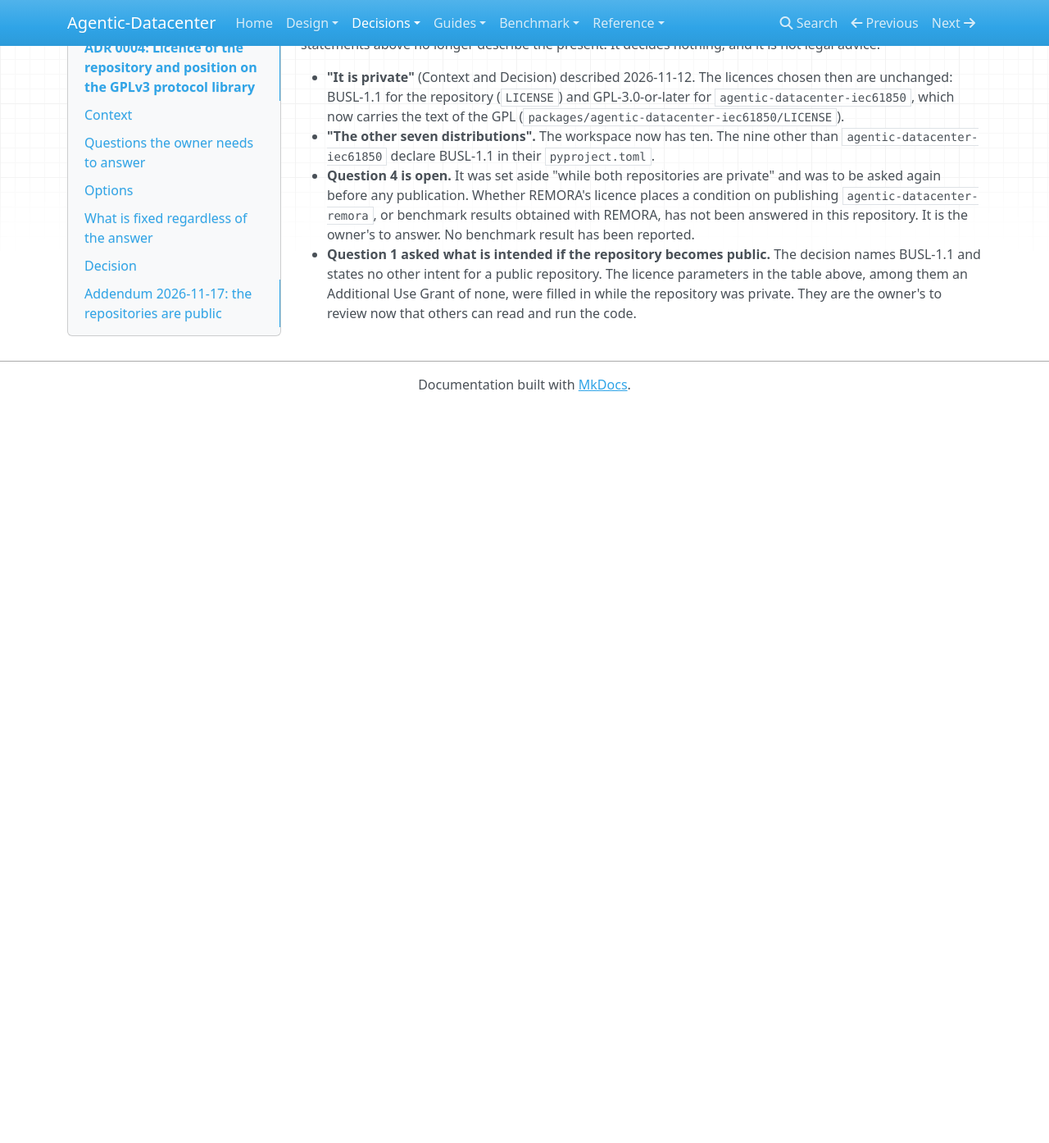
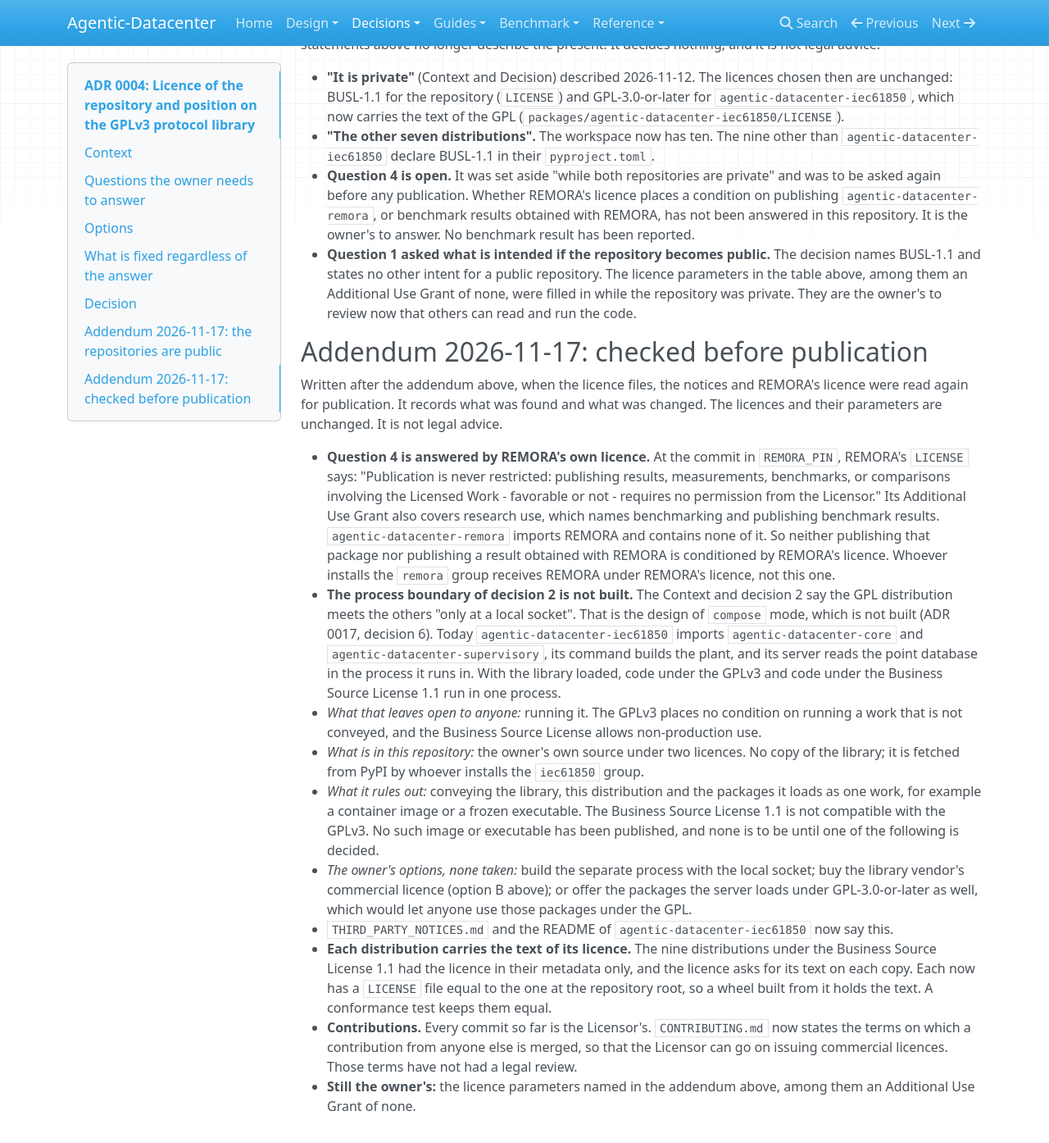
Before and after one commit to agentic-datacenter/agentic-datacenter, an MkDocs documentation site: the page built from docs/design/adr/0004-licence-position.md, in a window 1280 px wide and 1400 px high, scrolled down 2455 px. Shown: the top 1394 px of the window at 82% size. Built offline with MkDocs 1.6.1, drawn with Linux system fonts in a browser that asks for light colours; nearby versions of some CDN libraries; before the commit the page ends 2952 px from its top, so only the background shows below that.

Commit message:
Carry the licence text in every distribution, state the terms for contributions, and record the licence position for publication
Each of the nine BUSL-1.1 distributions has the licence text, so a wheel
built from it holds it; a conformance test keeps them equal to the root.
CONTRIBUTING states the grant a contributor gives the Licensor.

ADR 0004 gets an addendum: REMORA's licence answers question 4, and the
process boundary of decision 2 is not built, so the IEC 61850 server runs
in one process with BUSL-1.1 code. The notices and that package's README
say what this allows and what it rules out. ADC-IEC-005, ADC-PRV-005.

```diff
--- a/docs/design/adr/0004-licence-position.md
+++ b/docs/design/adr/0004-licence-position.md
@@ -69,3 +69,18 @@ REMORA-research is a public repository, and this repository is being made public
 - **"The other seven distributions".** The workspace now has ten. The nine other than `agentic-datacenter-iec61850` declare BUSL-1.1 in their `pyproject.toml`.
 - **Question 4 is open.** It was set aside "while both repositories are private" and was to be asked again before any publication. Whether REMORA's licence places a condition on publishing `agentic-datacenter-remora`, or benchmark results obtained with REMORA, has not been answered in this repository. It is the owner's to answer. No benchmark result has been reported.
 - **Question 1 asked what is intended if the repository becomes public.** The decision names BUSL-1.1 and states no other intent for a public repository. The licence parameters in the table above, among them an Additional Use Grant of none, were filled in while the repository was private. They are the owner's to review now that others can read and run the code.
+
+## Addendum 2026-11-17: checked before publication
+
+Written after the addendum above, when the licence files, the notices and REMORA's licence were read again for publication. It records what was found and what was changed. The licences and their parameters are unchanged. It is not legal advice.
+
+- **Question 4 is answered by REMORA's own licence.** At the commit in `REMORA_PIN`, REMORA's `LICENSE` says: "Publication is never restricted: publishing results, measurements, benchmarks, or comparisons involving the Licensed Work - favorable or not - requires no permission from the Licensor." Its Additional Use Grant also covers research use, which names benchmarking and publishing benchmark results. `agentic-datacenter-remora` imports REMORA and contains none of it. So neither publishing that package nor publishing a result obtained with REMORA is conditioned by REMORA's licence. Whoever installs the `remora` group receives REMORA under REMORA's licence, not this one.
+- **The process boundary of decision 2 is not built.** The Context and decision 2 say the GPL distribution meets the others "only at a local socket". That is the design of `compose` mode, which is not built (ADR 0017, decision 6). Today `agentic-datacenter-iec61850` imports `agentic-datacenter-core` and `agentic-datacenter-supervisory`, its command builds the plant, and its server reads the point database in the process it runs in. With the library loaded, code under the GPLv3 and code under the Business Source License 1.1 run in one process.
+  - *What that leaves open to anyone:* running it. The GPLv3 places no condition on running a work that is not conveyed, and the Business Source License allows non-production use.
+  - *What is in this repository:* the owner's own source under two licences. No copy of the library; it is fetched from PyPI by whoever installs the `iec61850` group.
+  - *What it rules out:* conveying the library, this distribution and the packages it loads as one work, for example a container image or a frozen executable. The Business Source License 1.1 is not compatible with the GPLv3. No such image or executable has been published, and none is to be until one of the following is decided.
+  - *The owner's options, none taken:* build the separate process with the local socket; buy the library vendor's commercial licence (option B above); or offer the packages the server loads under GPL-3.0-or-later as well, which would let anyone use those packages under the GPL.
+  - `THIRD_PARTY_NOTICES.md` and the README of `agentic-datacenter-iec61850` now say this.
+- **Each distribution carries the text of its licence.** The nine distributions under the Business Source License 1.1 had the licence in their metadata only, and the licence asks for its text on each copy. Each now has a `LICENSE` file equal to the one at the repository root, so a wheel built from it holds the text. A conformance test keeps them equal.
+- **Contributions.** Every commit so far is the Licensor's. `CONTRIBUTING.md` now states the terms on which a contribution from anyone else is merged, so that the Licensor can go on issuing commercial licences. Those terms have not had a legal review.
+- **Still the owner's:** the licence parameters named in the addendum above, among them an Additional Use Grant of none.
```
Also changed, not shown: CONTRIBUTING.md (+10 -0 lines), THIRD_PARTY_NOTICES.md (+2 -0 lines), packages/agentic-datacenter-iec61850/README.md (+4 -0 lines), 10 other files.
